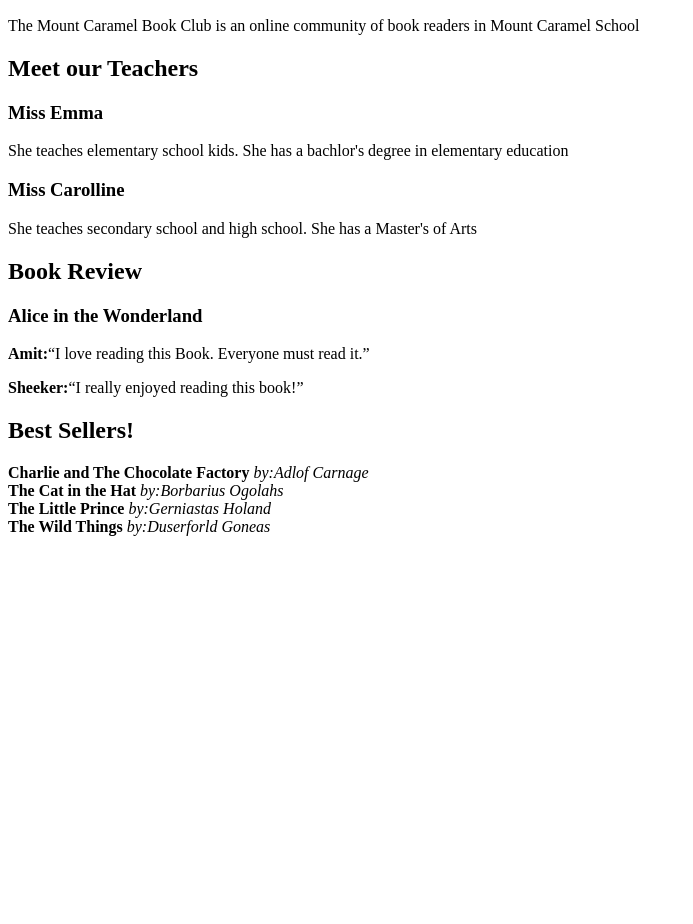
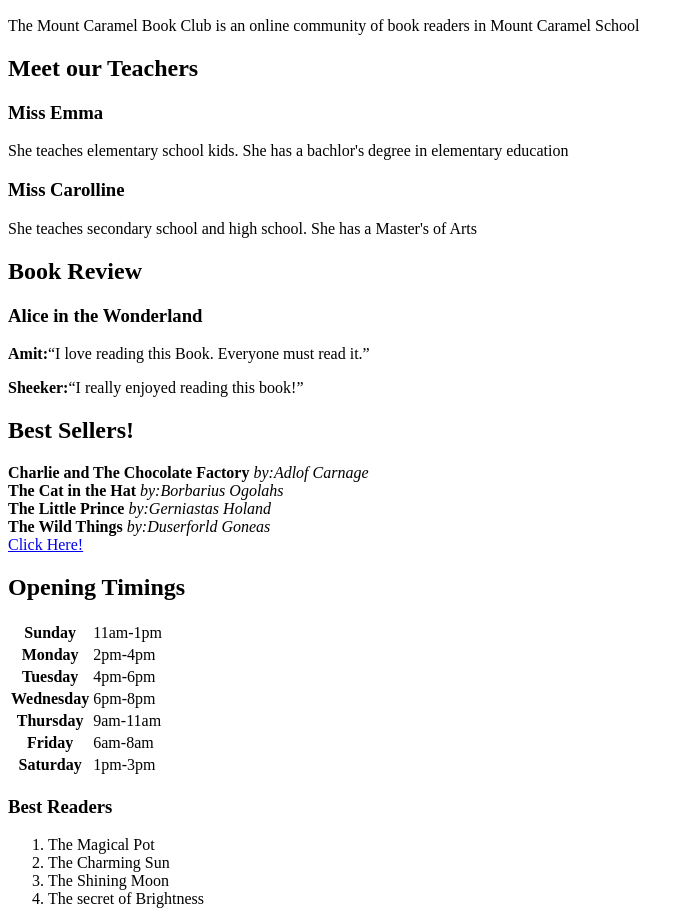
Before and after one commit to SCARcoder-pro/Mitul-Webbase-Coding, a plain HTML site: page Caramel.html in a window 1280 px wide. Shown: the part 110-1034 px from the top of the page, without its empty margins (0-693 px from the left). Before the commit the page ends 800 px from the top, so only its background shows below. Drawn offline with Linux system fonts and the light colour scheme.

Commit message:
initial commit

```diff
--- a/Caramel.html
+++ b/Caramel.html
@@ -25,6 +25,45 @@
     <b>The Cat in the Hat</b><em> by:Borbarius Ogolahs</em><br>
     <b>The Little Prince</b><em> by:Gerniastas Holand</em><br>
     <b>The Wild Things</b><em> by:Duserforld Goneas</em><br>
+    <a href="https://www.youtube.com">Click Here!</a>
+    <h2>Opening Timings</h2>
+    <table>
+        <tr>
+            <th>Sunday</th>
+            <td>11am-1pm</td>
+        </tr>
+        <tr>
+            <th>Monday</th>
+            <td>2pm-4pm</td>
+        </tr>
+        <tr>
+            <th>Tuesday</th>
+            <td>4pm-6pm</td>
+        </tr>
+        <tr>
+            <th>Wednesday</th>
+            <td>6pm-8pm</td>
+        </tr>
+        <tr>
+            <th>Thursday</th>
+            <td>9am-11am</td>
+        </tr>
+        <tr>
+            <th>Friday</th>
+            <td>6am-8am</td>
+        </tr>
+        <tr>
+            <th>Saturday</th>
+            <td>1pm-3pm</td>
+        </tr>
+    </table>
+    <h3>Best Readers</h3>
+    <ol>
+        <li>The Magical Pot</li>
+        <li>The Charming Sun</li>
+        <li>The Shining Moon</li>
+        <li>The secret of Brightness</li>
+    </ol>
 </body>
 
 </html>
```
Also changed, not shown: index.html (+17 -0 lines).
